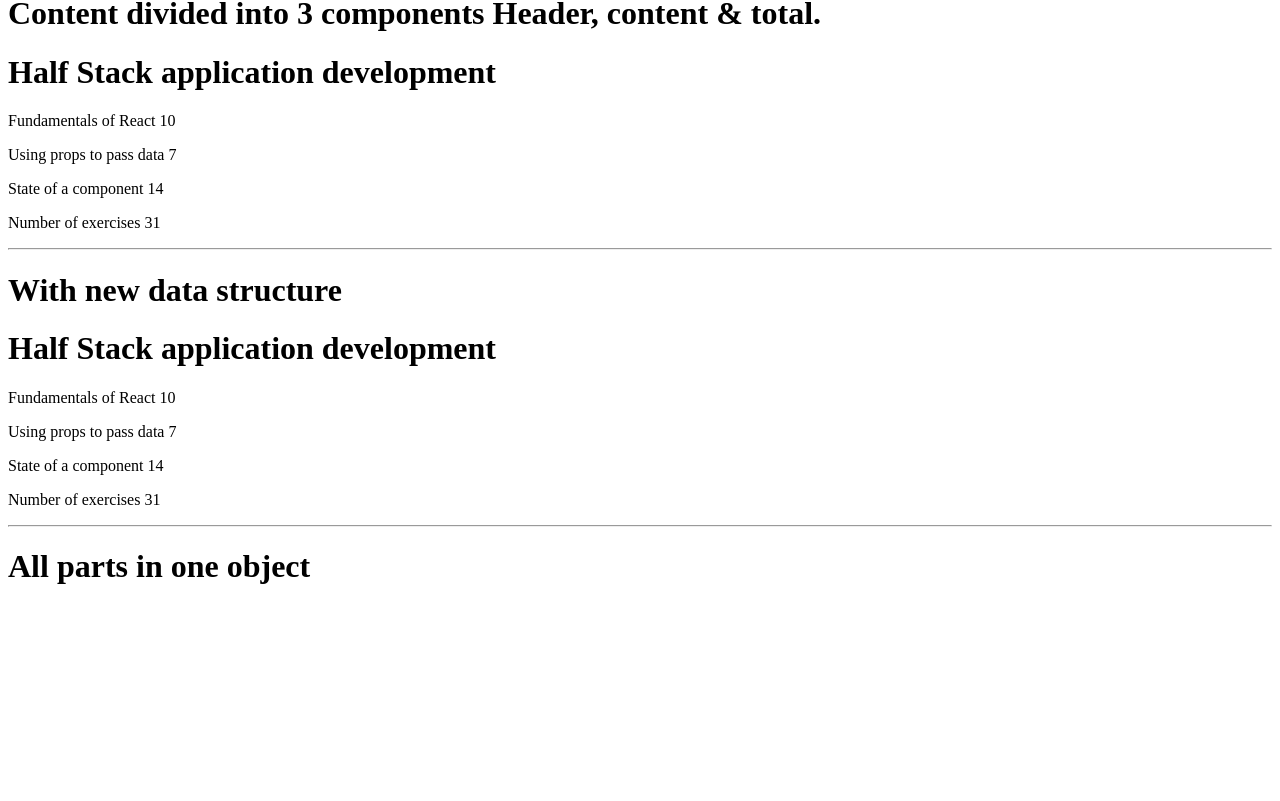
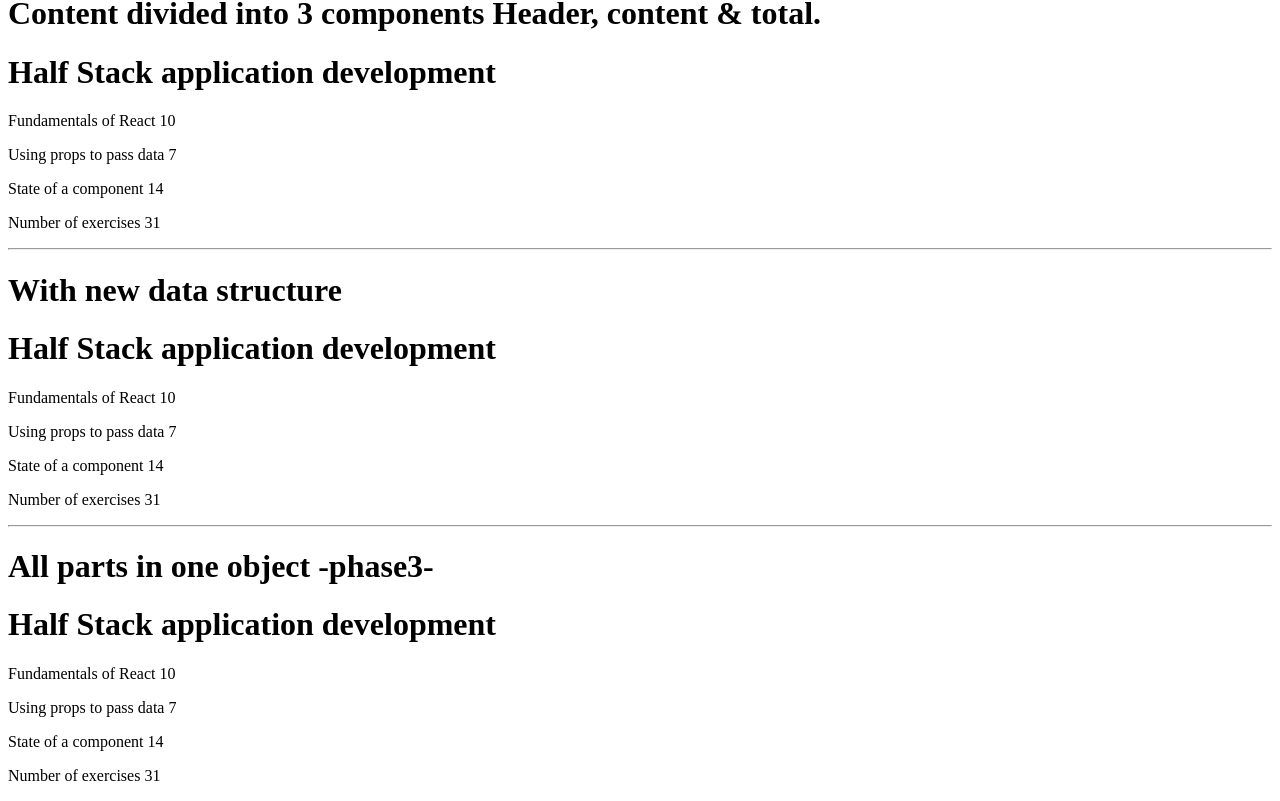
Before and after one commit to Alessio2002/01-kurssitiedot, a React (Vite) app in the folder part1/: page / in a window 1280 px wide. Shown: the part 244-1045 px from the top of the page. Before the commit the page ends 850 px from the top, so only its background shows below. Built offline with nearby package versions, Linux system fonts and the light colour scheme.

Commit message:
phase 3 added

```diff
--- a/part1/src/App.jsx
+++ b/part1/src/App.jsx
@@ -37,7 +37,7 @@ const Total = (props) => {
     </>
   );
 };
-
+// Ensimmäinen versio
 const App = () => {
   const course = "Half Stack application development";
   const part1 = "Fundamentals of React";
@@ -47,6 +47,7 @@ const App = () => {
   const part3 = "State of a component";
   const exercises3 = 14;
 
+  // Uusi data struktuuri
   const course_n = "Half Stack application development";
   const part1_n = {
     name: "Fundamentals of React",
@@ -60,6 +61,25 @@ const App = () => {
     name: "State of a component",
     exercises: 14,
   };
+
+  // Kaikki osat yhdessä objektissa
+  const course_3 = "Half Stack application development";
+  const parts_3 = [
+    {
+      name: "Fundamentals of React",
+      exercises: 10,
+    },
+    {
+      name: "Using props to pass data",
+      exercises: 7,
+    },
+    {
+      name: "State of a component",
+      exercises: 14,
+    },
+  ];
+
+  // Neljäs versio
 
   return (
     <>
@@ -103,7 +123,21 @@ const App = () => {
         total={part1_n.exercises + part2_n.exercises + part3_n.exercises}
       />
       <hr />
-      <h1>All parts in one object</h1>
+      <h1>All parts in one object -phase3-</h1>
+      <Header name={course_3} />
+      <Content
+        name1={parts_3[0].name}
+        exercises1={parts_3[0].exercises}
+        name2={parts_3[1].name}
+        exercises2={parts_3[1].exercises}
+        name3={parts_3[2].name}
+        exercises3={parts_3[2].exercises}
+      />
+      <Total
+        total={
+          parts_3[0].exercises + parts_3[1].exercises + parts_3[2].exercises
+        }
+      />
     </>
   );
 };
```
